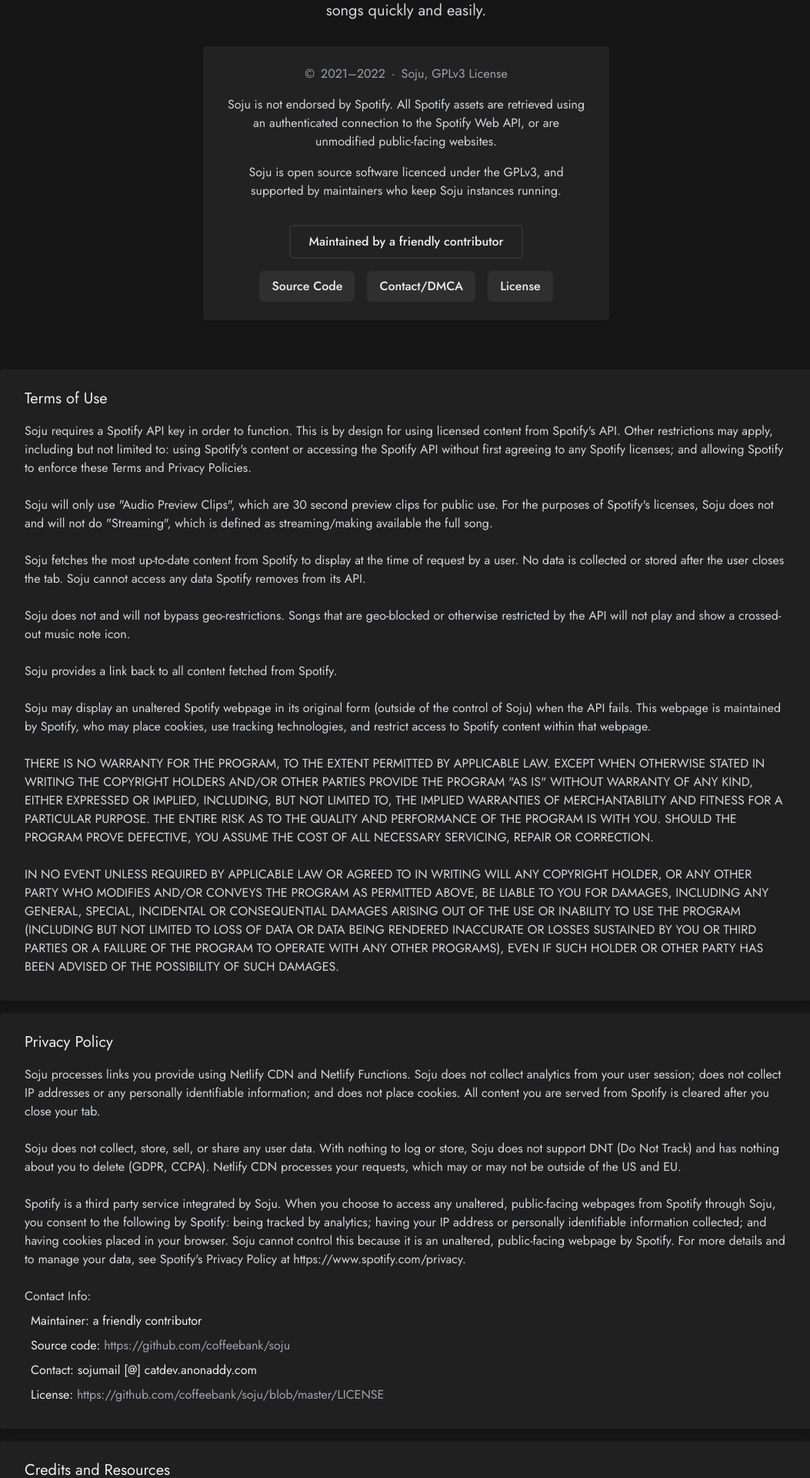
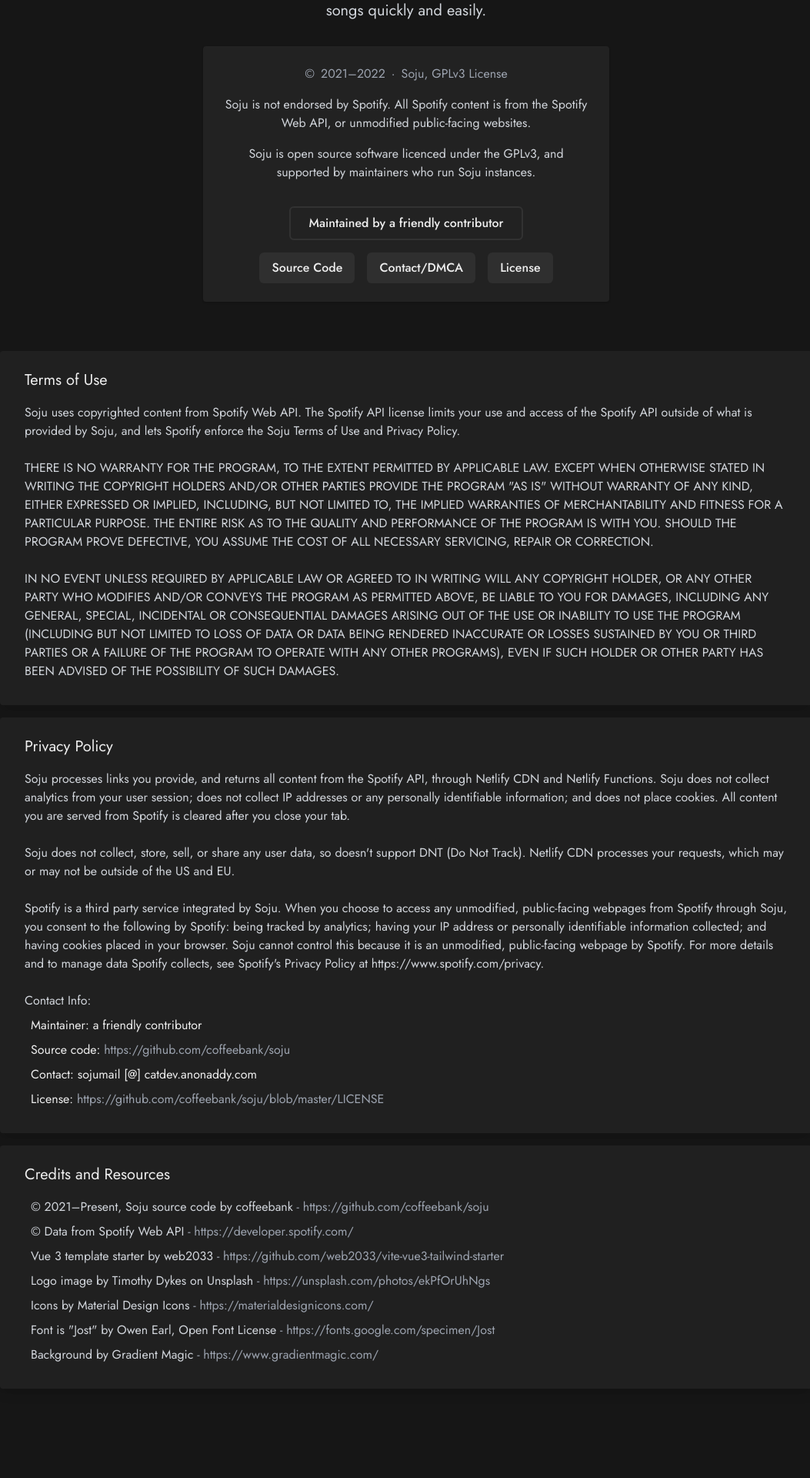
Before and after one commit to coffeebank/soju, a Vue app: page /about in a window 1280 px wide. Shown: the part 520-2440 px from the top of the page at 77% size, without its empty margins (112-1165 px from the left). Built offline with nearby package versions, Linux system fonts and the light colour scheme; what @tailwindcss/typography would draw is missing.

Commit message:
Update README.md

```diff
--- a/src/App.vue
+++ b/src/App.vue
@@ -37,7 +37,7 @@
 
       <div class="text-center pt-24 pb-2">
         <div class="text-center pb-2 text-gray-600 text-sm">
-          &copy; Data from Spotify licensed using Spotify Web API
+          &copy; Data from Spotify Web API
         </div>
         <div class="text-center pb-2 text-gray-600">
           &#x2002;&#x4D;&#x61;&#x69;&#x6E;&#x74;&#x61;&#x69;&#x6E;&#x65;&#x64;&#x20;&#x62;&#x79;&#x20;{{ this.$store.state.instanceInfo.hosterName }}&#x2002;&copy;&#x2002;Soju, GPLv3 License
--- a/src/views/About.vue
+++ b/src/views/About.vue
@@ -4,8 +4,8 @@
     <p class="text-lg sm:text-xl text-center text-gray-300 mb-t4">Soju lets you explore music from Spotify on any device easily. Fetch a track's album, compare playlists, and sample different songs quickly and easily.</p>
     <div class="w-full sm:w-3/4 lg:w-1/2 mx-auto p-6 rounded shadow bg-222222">
       <p class="text-center mb-t2"><a :href="instanceInfo.hosterLicense" rel="noopener" target="_blank" class="text-center text-gray-400 hover:text-gray-500 transition">&copy;&ensp;{{ copyYear }}&ensp;&middot;&ensp;Soju, GPLv3 License</a></p>
-      <p class="text-center text-gray-300 mb-t2">Soju is not endorsed by Spotify. All Spotify assets are retrieved using an authenticated connection to the Spotify Web API, or are unmodified public-facing websites.</p>
-      <p class="text-center text-gray-300 mb-t2">Soju is open source software licenced under the GPLv3, and supported by maintainers who keep Soju instances running.</p>
+      <p class="text-center text-gray-300 mb-t2">Soju is not endorsed by Spotify. All Spotify content is from the Spotify Web API, or unmodified public-facing websites.</p>
+      <p class="text-center text-gray-300 mb-t2">Soju is open source software licenced under the GPLv3, and supported by maintainers who run Soju instances.</p>
       <div class="flex flex-wrap items-center justify-center text-center mt-t4 gap-4">
 
         <!-- NOTE: To add your info on the site, please update `main.js` -->
@@ -74,34 +74,24 @@
   export default {
     data () {
       return {
-        termsOfUse: `Soju requires a Spotify API key in order to function. This is by design for using licensed content from Spotify's API. Other restrictions may apply, including but not limited to: using Spotify's content or accessing the Spotify API without first agreeing to any Spotify licenses; and allowing Spotify to enforce these Terms and Privacy Policies.
-
-        Soju will only use "Audio Preview Clips", which are 30 second preview clips for public use. For the purposes of Spotify's licenses, Soju does not and will not do "Streaming", which is defined as streaming/making available the full song.
-
-        Soju fetches the most up-to-date content from Spotify to display at the time of request by a user. No data is collected or stored after the user closes the tab. Soju cannot access any data Spotify removes from its API.
-
-        Soju does not and will not bypass geo-restrictions. Songs that are geo-blocked or otherwise restricted by the API will not play and show a crossed-out music note icon.
-
-        Soju provides a link back to all content fetched from Spotify.
-
-        Soju may display an unaltered Spotify webpage in its original form (outside of the control of Soju) when the API fails. This webpage is maintained by Spotify, who may place cookies, use tracking technologies, and restrict access to Spotify content within that webpage.
+        termsOfUse: `Soju uses copyrighted content from Spotify Web API. The Spotify API license limits your use and access of the Spotify API outside of what is provided by Soju, and lets Spotify enforce the Soju Terms of Use and Privacy Policy.
 
         THERE IS NO WARRANTY FOR THE PROGRAM, TO THE EXTENT PERMITTED BY APPLICABLE LAW. EXCEPT WHEN OTHERWISE STATED IN WRITING THE COPYRIGHT HOLDERS AND/OR OTHER PARTIES PROVIDE THE PROGRAM "AS IS" WITHOUT WARRANTY OF ANY KIND, EITHER EXPRESSED OR IMPLIED, INCLUDING, BUT NOT LIMITED TO, THE IMPLIED WARRANTIES OF MERCHANTABILITY AND FITNESS FOR A PARTICULAR PURPOSE. THE ENTIRE RISK AS TO THE QUALITY AND PERFORMANCE OF THE PROGRAM IS WITH YOU. SHOULD THE PROGRAM PROVE DEFECTIVE, YOU ASSUME THE COST OF ALL NECESSARY SERVICING, REPAIR OR CORRECTION.
 
         IN NO EVENT UNLESS REQUIRED BY APPLICABLE LAW OR AGREED TO IN WRITING WILL ANY COPYRIGHT HOLDER, OR ANY OTHER PARTY WHO MODIFIES AND/OR CONVEYS THE PROGRAM AS PERMITTED ABOVE, BE LIABLE TO YOU FOR DAMAGES, INCLUDING ANY GENERAL, SPECIAL, INCIDENTAL OR CONSEQUENTIAL DAMAGES ARISING OUT OF THE USE OR INABILITY TO USE THE PROGRAM (INCLUDING BUT NOT LIMITED TO LOSS OF DATA OR DATA BEING RENDERED INACCURATE OR LOSSES SUSTAINED BY YOU OR THIRD PARTIES OR A FAILURE OF THE PROGRAM TO OPERATE WITH ANY OTHER PROGRAMS), EVEN IF SUCH HOLDER OR OTHER PARTY HAS BEEN ADVISED OF THE POSSIBILITY OF SUCH DAMAGES.`,
-        privacyPolicy: `Soju processes links you provide using Netlify CDN and Netlify Functions. Soju does not collect analytics from your user session; does not collect IP addresses or any personally identifiable information; and does not place cookies. All content you are served from Spotify is cleared after you close your tab.
+        privacyPolicy: `Soju processes links you provide, and returns all content from the Spotify API, through Netlify CDN and Netlify Functions. Soju does not collect analytics from your user session; does not collect IP addresses or any personally identifiable information; and does not place cookies. All content you are served from Spotify is cleared after you close your tab.
 
-        Soju does not collect, store, sell, or share any user data. With nothing to log or store, Soju does not support DNT (Do Not Track) and has nothing about you to delete (GDPR, CCPA). Netlify CDN processes your requests, which may or may not be outside of the US and EU.
+        Soju does not collect, store, sell, or share any user data, so doesn't support DNT (Do Not Track). Netlify CDN processes your requests, which may or may not be outside of the US and EU.
 
-        Spotify is a third party service integrated by Soju. When you choose to access any unaltered, public-facing webpages from Spotify through Soju, you consent to the following by Spotify: being tracked by analytics; having your IP address or personally identifiable information collected; and having cookies placed in your browser. Soju cannot control this because it is an unaltered, public-facing webpage by Spotify. For more details and to manage your data, see Spotify's Privacy Policy at https://www.spotify.com/privacy.
+        Spotify is a third party service integrated by Soju. When you choose to access any unmodified, public-facing webpages from Spotify through Soju, you consent to the following by Spotify: being tracked by analytics; having your IP address or personally identifiable information collected; and having cookies placed in your browser. Soju cannot control this because it is an unmodified, public-facing webpage by Spotify. For more details and to manage data Spotify collects, see Spotify's Privacy Policy at https://www.spotify.com/privacy.
 
         Contact Info:`,
         credits: [
           {
             title: 'Credits and Resources',
             sources: [
-              { title: "© 2021, Soju source code by coffeebank", url: "https://github.com/coffeebank/soju" },
-              { title: "© Data from Spotify licensed using Spotify Web API", url: "https://spotify.com/" },
+              { title: "© 2021–Present, Soju source code by coffeebank", url: "https://github.com/coffeebank/soju" },
+              { title: "© Data from Spotify Web API", url: "https://developer.spotify.com/" },
               { title: "Vue 3 template starter by web2033", url: "https://github.com/web2033/vite-vue3-tailwind-starter" },
               { title: "Logo image by Timothy Dykes on Unsplash", url: "https://unsplash.com/photos/ekPfOrUhNgs"},
               { title: "Icons by Material Design Icons", url: "https://materialdesignicons.com/" },
```
Also changed, not shown: 2 other files (tests, documents, lock files or other folders).
